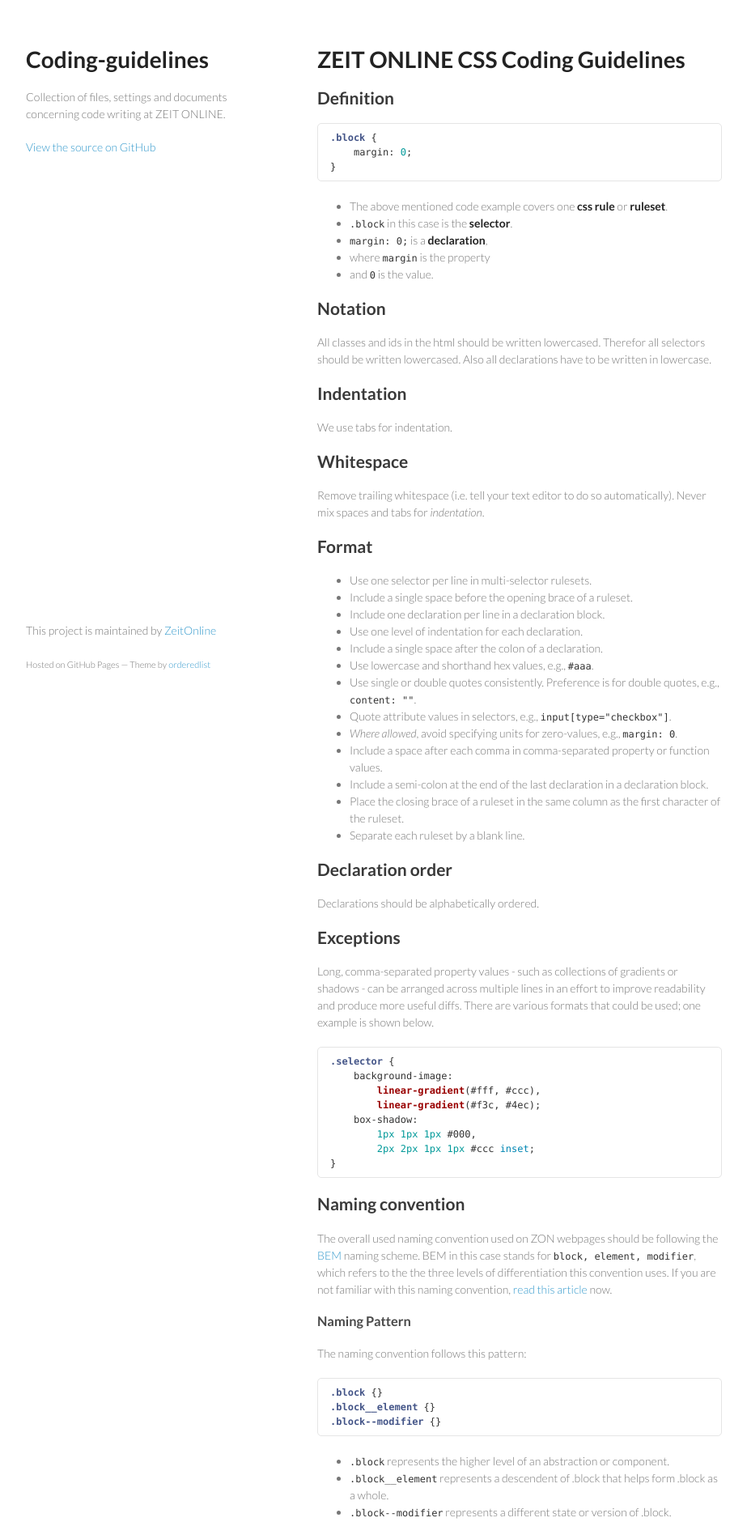
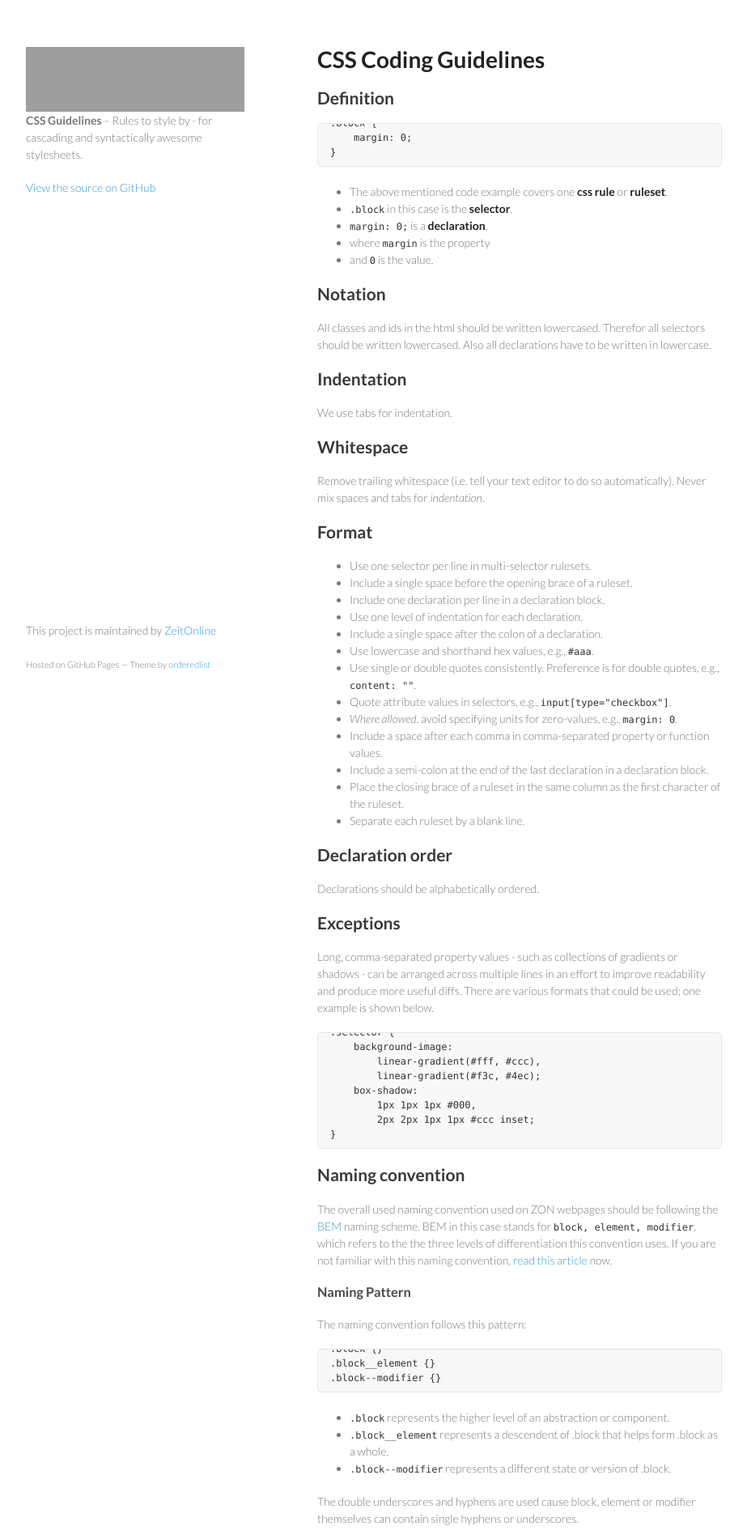
Before and after one commit to webdesignberlin/coding-guidelines, a Jekyll site: the page built from _posts/2014-01-01-css.markdown, in a window 1280 px wide. Shown: the top 1901 px of the page at 81% size, without its empty margins (178-1101 px from the left). Built offline with Jekyll 4.4.1, drawn with Linux system fonts in a browser that asks for light colours; grey boxes are pictures that could not be loaded.

Commit message:
Reorganize file structure

````diff
--- a/_layouts/default.html
+++ b/_layouts/default.html
@@ -4,8 +4,7 @@
     <meta charset="utf-8">
     <meta http-equiv="X-UA-Compatible" content="chrome=1">
     <title>Coding-guidelines by ZeitOnline</title>
-    <link rel="stylesheet" href="{{site.baseurl}}/stylesheets/styles.css">
-    <link rel="stylesheet" href="{{site.baseurl}}/stylesheets/pygment_trac.css">
+    <link rel="stylesheet" href="{{ site.baseurl }}/static/styles.css">
     <meta name="viewport" content="width=device-width, initial-scale=1, user-scalable=no">
     <!--[if lt IE 9]>
     <script src="//html5shiv.googlecode.com/svn/trunk/html5.js"></script>
@@ -14,18 +13,18 @@
   <body>
     <div class="wrapper">
       <header>
-        <h1>Coding-guidelines</h1>
-        <p>Collection of files, settings and documents concerning code writing at ZEIT ONLINE.</p>
+        <div class="logo"></div>
+        <p><b>{{ page.title }}</b> – {{ page.excerpt }}</p>
         <p class="view"><a href="https://github.com/ZeitOnline/coding-guidelines">View the source on GitHub</a></p>
       </header>
       <section>
-        {{content}}
+        {{ content }}
       </section>
       <footer>
         <p>This project is maintained by <a href="https://github.com/ZeitOnline">ZeitOnline</a></p>
         <p><small>Hosted on GitHub Pages &mdash; Theme by <a href="https://github.com/orderedlist">orderedlist</a></small></p>
       </footer>
     </div>
-    <script src="{{site.baseurl}}/javascripts/scale.fix.js"></script>
+    <script src="{{ site.baseurl }}/static/scale.fix.js"></script>
   </body>
 </html>
--- a/_posts/2014-01-01-css.markdown
+++ b/_posts/2014-01-01-css.markdown
@@ -1,12 +1,11 @@
 ---
-
 layout: default
 title: CSS Guidelines
 permalink: /css
-
+excerpt: Rules to style by - for cascading and syntactically awesome stylesheets.
 ---
 
-# ZEIT ONLINE CSS Coding Guidelines
+# CSS Coding Guidelines
 
 ## Definition
 ```css
--- a/stylesheets/styles.css
+++ b/static/styles.css
@@ -50,6 +50,13 @@
   margin:0 auto;
 }
 
+.logo {
+  background-image:url(http://images.zeit.de/static/img/zon-logo.svg);
+  background-repeat:no-repeat;
+  height:80px;
+  width:100%;
+}
+
 blockquote {
   border-left:1px solid #e5e5e5;
   margin:0;
@@ -65,10 +72,15 @@
 
 pre {
   padding:8px 15px;
-  background: #f8f8f8;
+  background:#f8f8f8;
   border-radius:5px;
   border:1px solid #e5e5e5;
   overflow-x: auto;
+}
+
+pre code {
+  margin-top:-1.5em;
+  display:block;
 }
 
 table {
--- a/stylesheets/pygment_trac.css
+++ /dev/null
@@ -1,69 +0,0 @@
-.highlight  { background: #ffffff; }
-.highlight .c { color: #999988; font-style: italic } /* Comment */
-.highlight .err { color: #a61717; background-color: #e3d2d2 } /* Error */
-.highlight .k { font-weight: bold } /* Keyword */
-.highlight .o { font-weight: bold } /* Operator */
-.highlight .cm { color: #999988; font-style: italic } /* Comment.Multiline */
-.highlight .cp { color: #999999; font-weight: bold } /* Comment.Preproc */
-.highlight .c1 { color: #999988; font-style: italic } /* Comment.Single */
-.highlight .cs { color: #999999; font-weight: bold; font-style: italic } /* Comment.Special */
-.highlight .gd { color: #000000; background-color: #ffdddd } /* Generic.Deleted */
-.highlight .gd .x { color: #000000; background-color: #ffaaaa } /* Generic.Deleted.Specific */
-.highlight .ge { font-style: italic } /* Generic.Emph */
-.highlight .gr { color: #aa0000 } /* Generic.Error */
-.highlight .gh { color: #999999 } /* Generic.Heading */
-.highlight .gi { color: #000000; background-color: #ddffdd } /* Generic.Inserted */
-.highlight .gi .x { color: #000000; background-color: #aaffaa } /* Generic.Inserted.Specific */
-.highlight .go { color: #888888 } /* Generic.Output */
-.highlight .gp { color: #555555 } /* Generic.Prompt */
-.highlight .gs { font-weight: bold } /* Generic.Strong */
-.highlight .gu { color: #800080; font-weight: bold; } /* Generic.Subheading */
-.highlight .gt { color: #aa0000 } /* Generic.Traceback */
-.highlight .kc { font-weight: bold } /* Keyword.Constant */
-.highlight .kd { font-weight: bold } /* Keyword.Declaration */
-.highlight .kn { font-weight: bold } /* Keyword.Namespace */
-.highlight .kp { font-weight: bold } /* Keyword.Pseudo */
-.highlight .kr { font-weight: bold } /* Keyword.Reserved */
-.highlight .kt { color: #445588; font-weight: bold } /* Keyword.Type */
-.highlight .m { color: #009999 } /* Literal.Number */
-.highlight .s { color: #d14 } /* Literal.String */
-.highlight .na { color: #008080 } /* Name.Attribute */
-.highlight .nb { color: #0086B3 } /* Name.Builtin */
-.highlight .nc { color: #445588; font-weight: bold } /* Name.Class */
-.highlight .no { color: #008080 } /* Name.Constant */
-.highlight .ni { color: #800080 } /* Name.Entity */
-.highlight .ne { color: #990000; font-weight: bold } /* Name.Exception */
-.highlight .nf { color: #990000; font-weight: bold } /* Name.Function */
-.highlight .nn { color: #555555 } /* Name.Namespace */
-.highlight .nt { color: #000080 } /* Name.Tag */
-.highlight .nv { color: #008080 } /* Name.Variable */
-.highlight .ow { font-weight: bold } /* Operator.Word */
-.highlight .w { color: #bbbbbb } /* Text.Whitespace */
-.highlight .mf { color: #009999 } /* Literal.Number.Float */
-.highlight .mh { color: #009999 } /* Literal.Number.Hex */
-.highlight .mi { color: #009999 } /* Literal.Number.Integer */
-.highlight .mo { color: #009999 } /* Literal.Number.Oct */
-.highlight .sb { color: #d14 } /* Literal.String.Backtick */
-.highlight .sc { color: #d14 } /* Literal.String.Char */
-.highlight .sd { color: #d14 } /* Literal.String.Doc */
-.highlight .s2 { color: #d14 } /* Literal.String.Double */
-.highlight .se { color: #d14 } /* Literal.String.Escape */
-.highlight .sh { color: #d14 } /* Literal.String.Heredoc */
-.highlight .si { color: #d14 } /* Literal.String.Interpol */
-.highlight .sx { color: #d14 } /* Literal.String.Other */
-.highlight .sr { color: #009926 } /* Literal.String.Regex */
-.highlight .s1 { color: #d14 } /* Literal.String.Single */
-.highlight .ss { color: #990073 } /* Literal.String.Symbol */
-.highlight .bp { color: #999999 } /* Name.Builtin.Pseudo */
-.highlight .vc { color: #008080 } /* Name.Variable.Class */
-.highlight .vg { color: #008080 } /* Name.Variable.Global */
-.highlight .vi { color: #008080 } /* Name.Variable.Instance */
-.highlight .il { color: #009999 } /* Literal.Number.Integer.Long */
-
-.type-csharp .highlight .k { color: #0000FF }
-.type-csharp .highlight .kt { color: #0000FF }
-.type-csharp .highlight .nf { color: #000000; font-weight: normal }
-.type-csharp .highlight .nc { color: #2B91AF }
-.type-csharp .highlight .nn { color: #000000 }
-.type-csharp .highlight .s { color: #A31515 }
-.type-csharp .highlight .sc { color: #A31515 }
````
Also changed, not shown: index.html (deleted, +0 -12 lines), index.markdown (added, +12 -0 lines), params.json (+5 -1 lines), static/scale.fix.js (line endings or trailing spaces).
